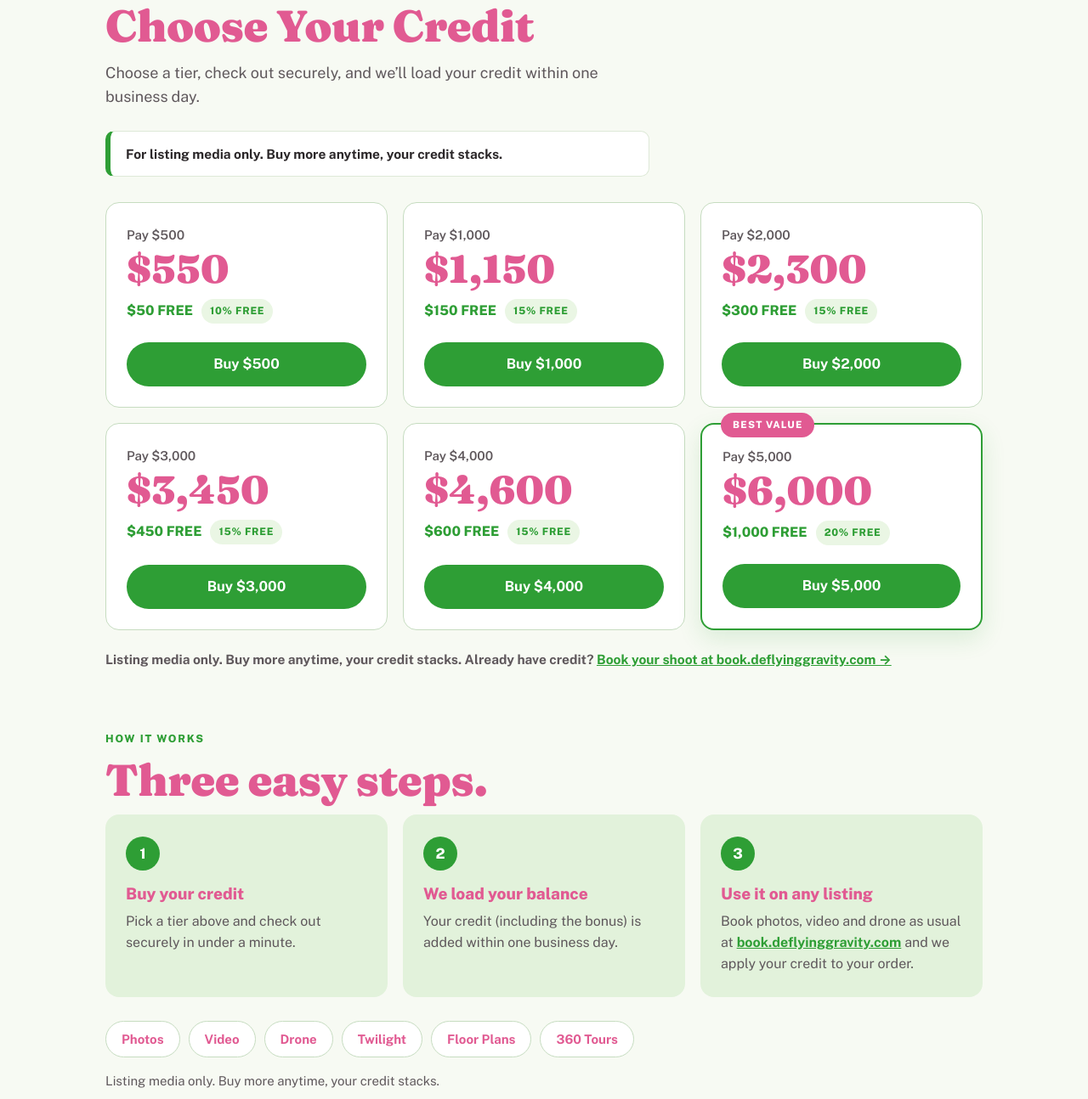
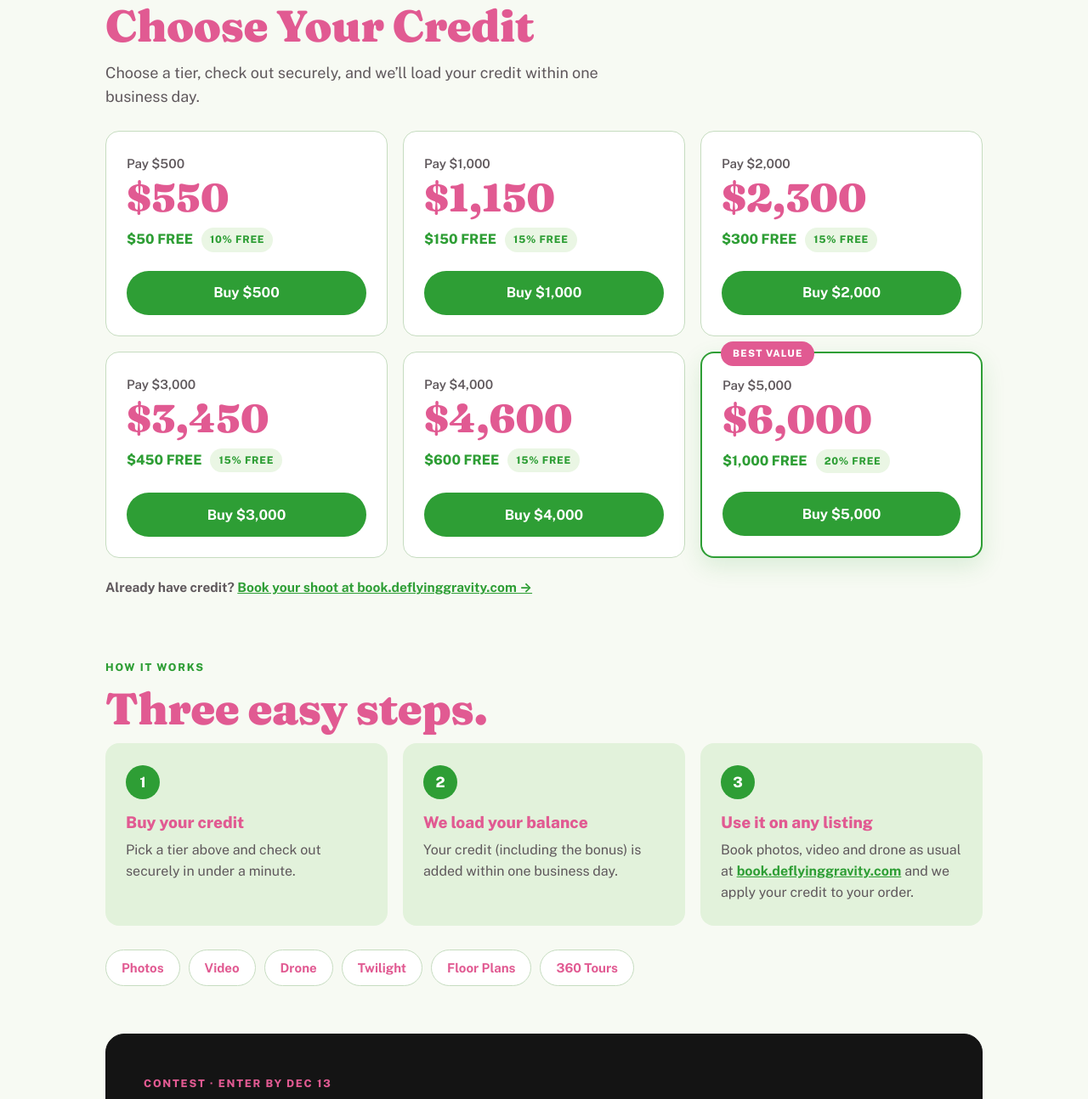
Before and after one commit to FirststrikeAD/dgwebsite, a plain HTML site: page blackfriday/index.html in a window 1280 px wide. Shown: the part 1135-2429 px from the top of the page at 85% size. Drawn offline with nearby package versions, Linux system fonts and the light colour scheme.

Commit message:
Black Friday page: remove repeated credit line, keep it once

```diff
--- a/blackfriday/index.html
+++ b/blackfriday/index.html
@@ -669,7 +669,6 @@
       <p class="kicker" data-i18n="pricingKicker">Pick Your Amount</p>
       <h2 id="pricing-h" data-i18n="pricingH">Choose Your Credit</h2>
       <p class="intro" data-i18n="pricingIntro">Choose a tier, check out securely, and we&rsquo;ll load your credit within one business day.</p>
-      <div class="restriction-inline" data-i18n="restriction">For listing media only. Buy more anytime, your credit stacks.</div>
 
       <div class="grid">
         <article class="card">
@@ -716,7 +715,7 @@
         </article>
       </div>
 
-      <p class="under-note" data-i18n="underNote">Listing media only. Buy more anytime, your credit stacks. Already have credit? <a href="https://book.deflyinggravity.com">Book your shoot at book.deflyinggravity.com &rarr;</a></p>
+      <p class="under-note" data-i18n="underNote">Already have credit? <a href="https://book.deflyinggravity.com">Book your shoot at book.deflyinggravity.com &rarr;</a></p>
     </div>
   </section>
 
@@ -752,7 +751,6 @@
         <span class="chip" data-i18n="chipFloor">Floor Plans</span>
         <span class="chip" data-i18n="chip360">360 Tours</span>
       </div>
-      <p class="fine-line" data-i18n="restrictionShort">Listing media only. Buy more anytime, your credit stacks.</p>
 
       <!-- CONTEST -->
       <div class="contest">
@@ -872,7 +870,7 @@
       buy4000: "Buy $4,000",
       buy5000: "Buy $5,000",
       bestTag: "BEST VALUE",
-      underNote: "Listing media only. Buy more anytime, your credit stacks. Already have credit? <a href=\"https://book.deflyinggravity.com\">Book your shoot at book.deflyinggravity.com \u2192</a>",
+      underNote: "Already have credit? <a href=\"https://book.deflyinggravity.com\">Book your shoot at book.deflyinggravity.com \u2192</a>",
       howKicker: "How It Works",
       howH: "Three easy steps.",
       step1t: "Buy your credit",
@@ -958,7 +956,7 @@
       buy4000: "Comprar $4,000",
       buy5000: "Comprar $5,000",
       bestTag: "MEJOR VALOR",
-      underNote: "Solo para medios de listados. Compra más cuando quieras, tu crédito se acumula. \u00BFYa tienes cr\u00E9dito? <a href=\"https://book.deflyinggravity.com\">Reserva tu sesi\u00F3n en book.deflyinggravity.com \u2192</a>",
+      underNote: "\u00BFYa tienes cr\u00E9dito? <a href=\"https://book.deflyinggravity.com\">Reserva tu sesi\u00F3n en book.deflyinggravity.com \u2192</a>",
       howKicker: "C\u00F3mo funciona",
       howH: "Tres pasos sencillos.",
       step1t: "Compra tu cr\u00E9dito",
```
